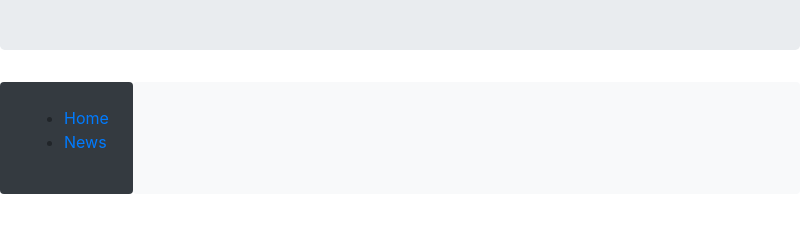
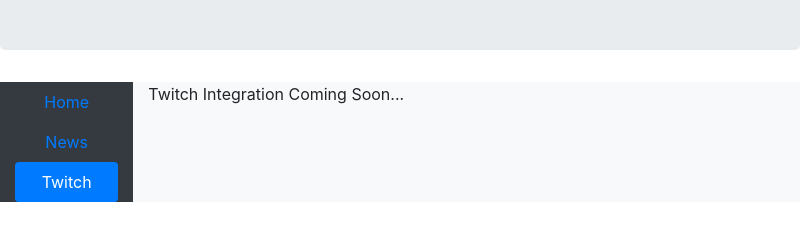
Before and after one commit to walthill/Impact, an Electron app: page site/twitch.html in a window 800 px wide. Shown: the part 134-374 px from the top of the page. Drawn offline with nearby package versions, Linux system fonts and the light colour scheme.

Commit message:
Fixed the sidebar for the other pages as well

```diff
--- a/site/twitch.html
+++ b/site/twitch.html
@@ -14,20 +14,24 @@
     <header class="jumbotron">
       <h1>Streaming Now</h1>
     </header>
+
     <div class="container-fluid">
-        <div class="row">
-            <div class="col-md-2 p-4 bg-dark rounded">
+        <div class="row bg-light">
+            <nav class="col-md-2 bg-dark fixed">
               <!--Sidebar content-->
-              <ul>
-                  <li><a href="../index.html">Home</a></li>
-                  <li><a href="news.html">News</a></li>
+              <ul class="nav nav-pills nav-fill flex-column">
+                <li class="nav-item"><a class="nav-link" href="../index.html">Home</a></li>
+                <li class="nav-item"><a class="nav-link" href="news.html">News</a></li>
+                <li class="nav-item"><a class="nav-link active" href="">Twitch</a></li>
               </ul>
-            </div>
-            <div class="col bg-light rounded">
-              <!-- Main content goes here -->
+            </nav>
+            <div class="col-md-10 rounded">
+                <!-- Main content goes here -->
+                Twitch Integration Coming Soon...
             </div>
         </div>
     </div>
+
     <footer class="footer">
     </footer>
     </body>
```
Also changed, not shown: site/news.html (+12 -8 lines).
